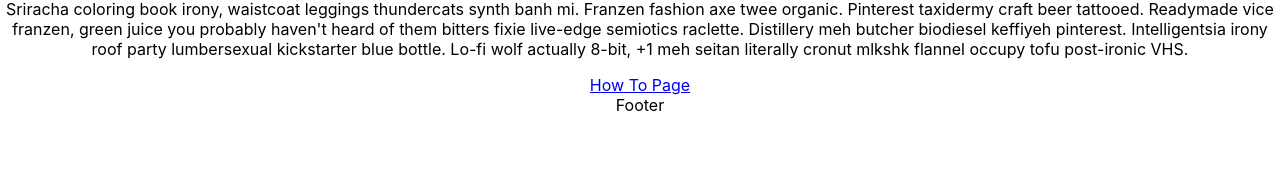
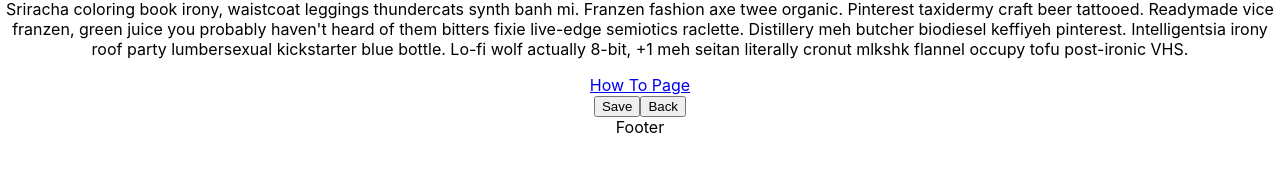
Before and after one commit to CourtneyCarson/pain-management-capstone-client, a React (Create React App) app: page /trigger-point in a window 1280 px wide. Shown: the part 401-572 px from the top of the page. Built offline with nearby package versions, Linux system fonts and the light colour scheme.

Commit message:
save/back buttons

```diff
--- a/src/03.SignUp/SignUp.js
+++ b/src/03.SignUp/SignUp.js
@@ -3,9 +3,8 @@
 
 export default function SignUp(props) {
   return (
-    // <!-- Sign Up Page -->
+
     <div className="sign-up-page">
-
 
       <main role="main">
         <header role="banner">
--- a/src/07.TriggerPoint/TriggerPoint.js
+++ b/src/07.TriggerPoint/TriggerPoint.js
@@ -16,7 +16,9 @@
    <img src="example.jpg" alt="trigger point"/>
    <p> Sriracha coloring book irony, waistcoat leggings thundercats synth banh mi. Franzen fashion axe twee organic. Pinterest taxidermy craft beer tattooed. Readymade vice franzen, green juice you probably haven't heard of them bitters fixie live-edge semiotics raclette. Distillery meh butcher biodiesel keffiyeh pinterest. Intelligentsia irony roof party lumbersexual kickstarter blue bottle. Lo-fi wolf actually 8-bit, +1 meh seitan literally cronut mlkshk flannel occupy tofu post-ironic VHS. </p>
   <a href="/how-to">How To Page</a>
-  </section>
+        </section>
+        <button type='submit'>Save</button>
+        <button type='submit'>Back</button>
 </main>
 <footer role="content-info">Footer</footer>
 </div>
```
Also changed, not shown: src/01.Landing/LandingPage.js (+10 -3 lines).
